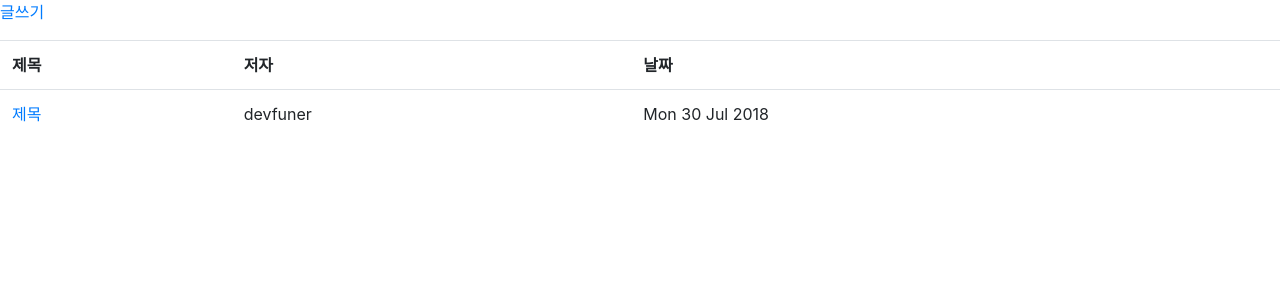
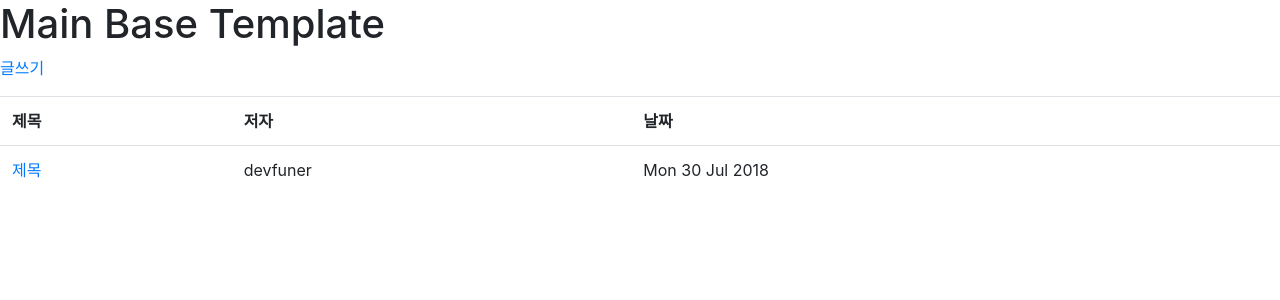
Before and after one commit to devfuner/insdayoming, a Django app: page /community/list/ in a window 1280 px wide. Shown: the top 300 px of the page. Run offline with Django 3.2, Linux system fonts and the light colour scheme; data comes from the database, SQL or seed files in the repository; some libraries are stand-ins or nearby versions.

Commit message:
메인 베이스파일 타이틀 추가

```diff
--- a/templates/base.html
+++ b/templates/base.html
@@ -11,7 +11,7 @@
     <script src="{% static 'js/main.js' %}"></script>
 </head>
 <body>
-
+    <h1>Main Base Template</h1>
     {% block content%}
     {% endblock content%}
 </body>
```
